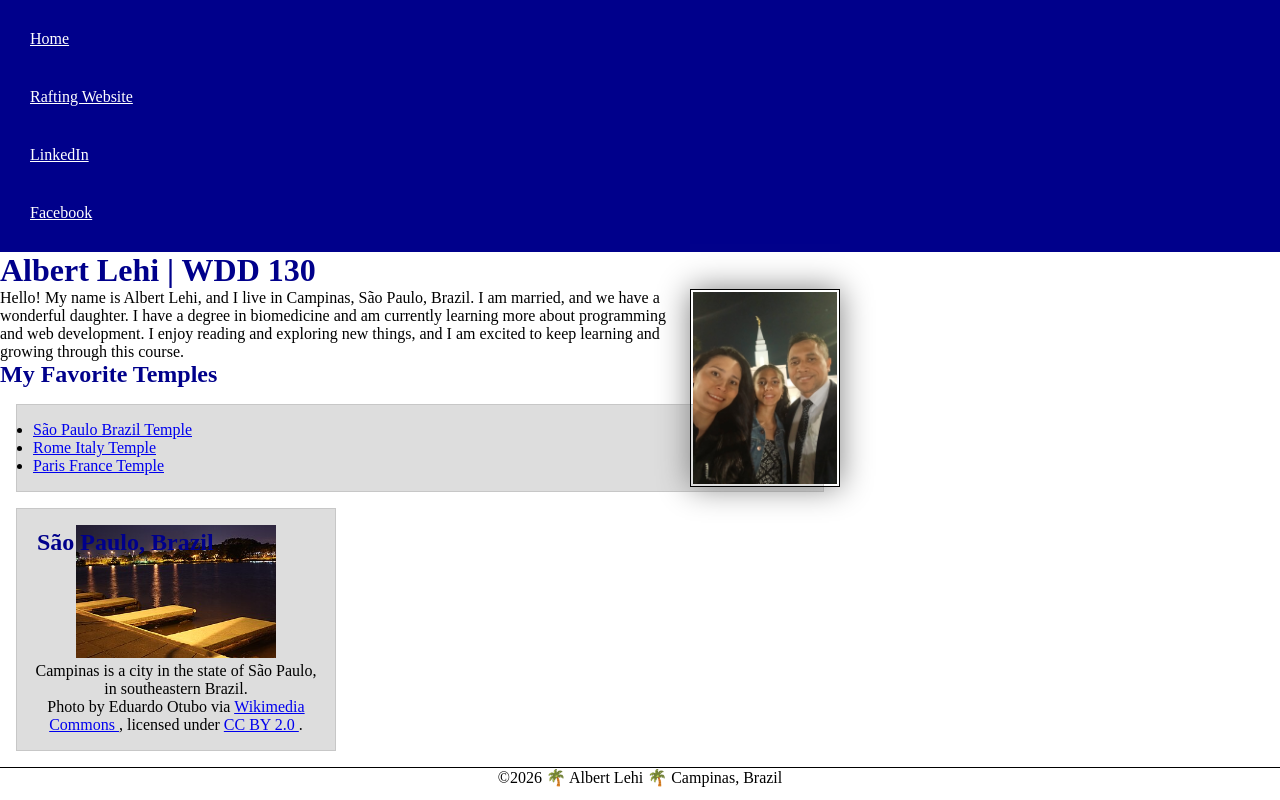
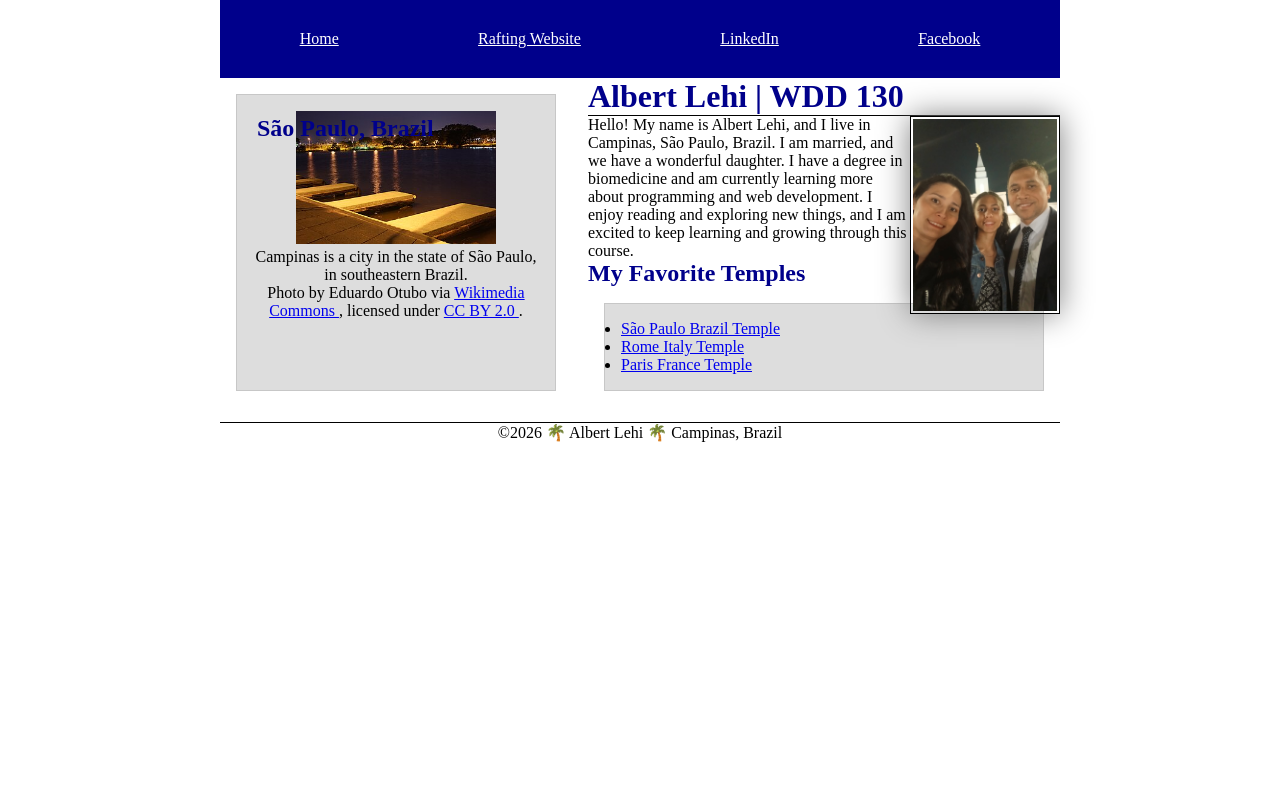
Before and after one commit to Talk2MeIA/wdd130, a plain HTML site: page index.html in a window 1280 px wide. Drawn offline with Linux system fonts and the light colour scheme.

Commit message:
Complete Week 04 home page layout

```diff
--- a/index.html
+++ b/index.html
@@ -24,7 +24,8 @@
         </nav>
     </header>
 
-    <main>
+    <div class="grid">
+        <main>
         <h1>Albert Lehi | WDD 130</h1>
 
         <img src="images/profile.jpeg" alt="Hello, my name is Albert Lehi" width="200">
@@ -60,9 +61,9 @@
             </li>
         </ul>
 
-    </main>
+        </main>
 
-    <aside class="box">
+        <aside class="box">
         <h2>São Paulo, Brazil</h2>
 
         <img src="images/taquaral.jpg" alt="Lagoa do Taquaral at night in Campinas, Brazil">
@@ -82,7 +83,8 @@
                 CC BY 2.0
             </a>.
         </p>
-    </aside>
+        </aside>
+    </div>
 
     <footer>
         <p>&copy;2026 🌴 Albert Lehi 🌴 Campinas, Brazil</p>
--- a/styles/styles.css
+++ b/styles/styles.css
@@ -19,6 +19,9 @@
 nav {
     background-color: var(--primary-color);
     padding: 10px;
+    display: flex;
+    justify-content: space-around;
+    align-items: center;
 }
 
 nav a {
@@ -27,9 +30,33 @@ nav a {
     padding: 20px;
 }
 
+/* Header and Footer */
+header,
+.grid,
+footer {
+    max-width: 840px;
+    margin: 0 auto;
+}
+
+.grid {
+    display: grid;
+    grid-template-columns: 1fr 2fr;
+    gap: 1rem;
+}
+
+.grid aside {
+    grid-column: 1;
+    grid-row: 1;
+}
+
+.grid main {
+    grid-column: 2;
+}
+
 /* Heading */
 h1 {
     color: var(--primary-color);
+    border-bottom: 1px solid var(--border-color);
 }
 
 h2 {
@@ -37,10 +64,6 @@ h2 {
 }
 
 /* Main content */
-main {
-    max-width: 840px;
-}
-
 main img {
     width: 150px;
     height: auto;
```
